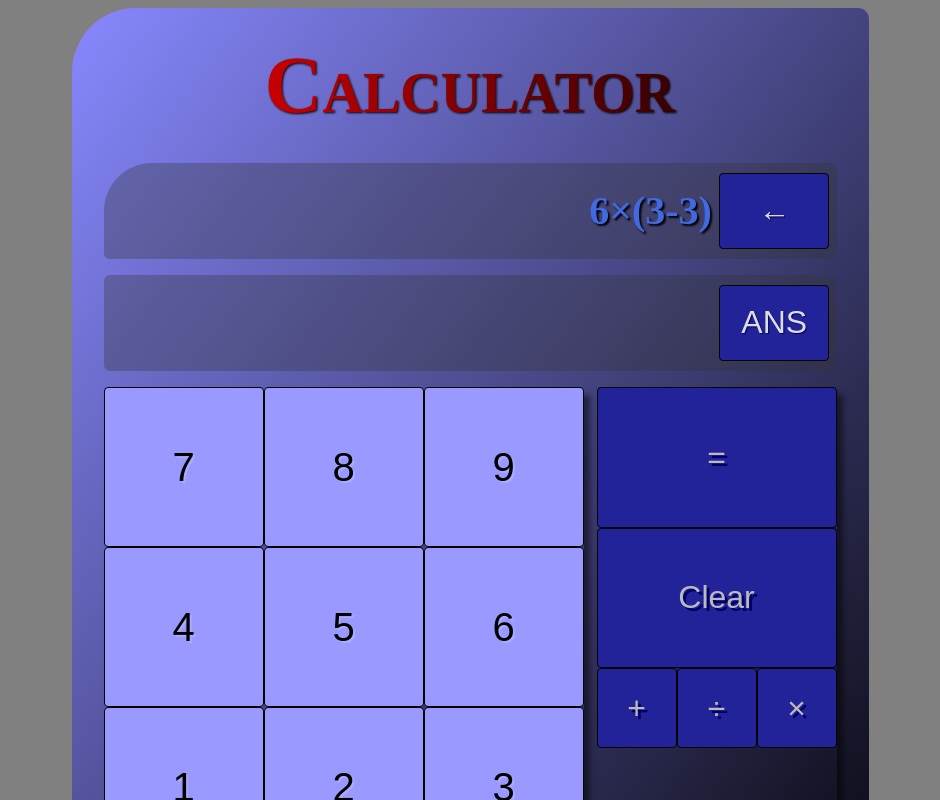
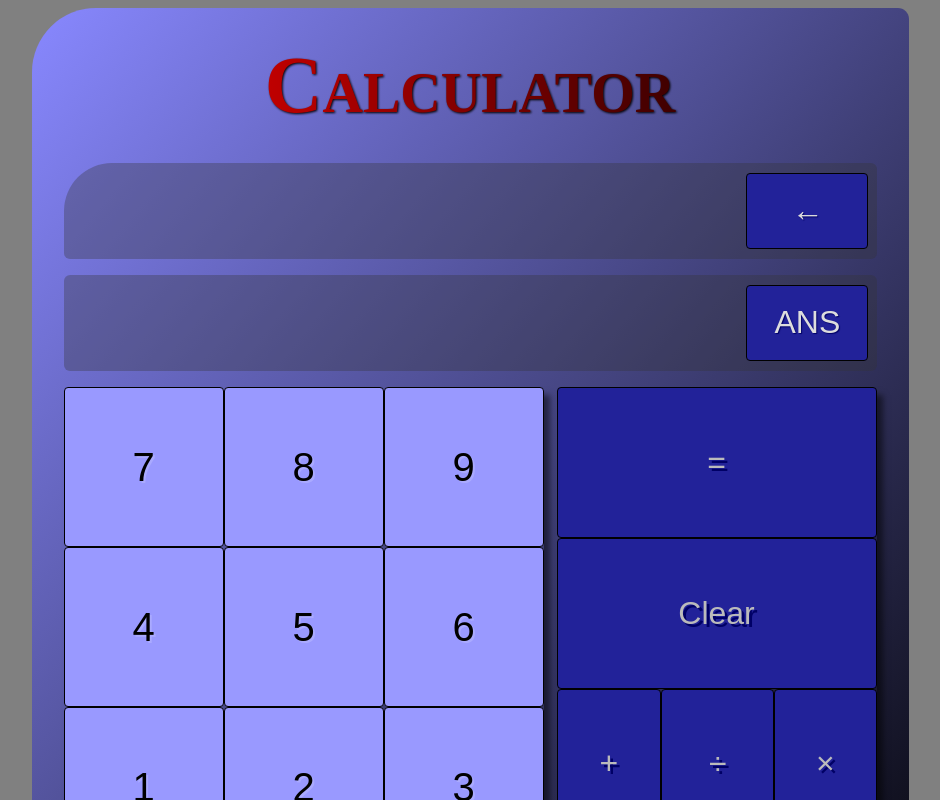
Before and after one commit to mshwarzberg/Calculator, a React (Create React App) app: page / in a window 1280 px wide. Shown: the top 800 px of the page, without its empty margins (170-1110 px from the left). Built offline with nearby package versions, Linux system fonts and the light colour scheme.

Commit message:
Finished for now

```diff
--- a/src/App.js
+++ b/src/App.js
@@ -1,10 +1,10 @@
 import React, { useState } from "react";
-import Board from "./Board";
-import InputField from "./InputField";
+import Board from "./Components/Board";
+import InputField from "./Components/InputField";
 
 function App() {
   // these should be self explanatory
-  const [userInp, setUserInp] = useState("6×(3-3)");
+  const [userInp, setUserInp] = useState("");
   const [out, setOut] = useState("");
   const [err, setErr] = useState(false);
   // handle user input
@@ -166,9 +166,9 @@ function App() {
       return '0'
     }
     // if a user tries to divide by zero, or give a calculation that returns a value that is too high.
-    if (mathArr[0] === Infinity) {
+    if (mathArr[0] === Infinity || isNaN(mathArr[0])) {
       setErr(true);
-      return setOut("You tryna break the universe? You can't divide by zero");
+      return setOut("Can't divide by zero");
     }
     return mathArr;
   }
--- a/src/InputField.js
+++ b/src/Components/InputField.js
@@ -44,7 +44,7 @@ function InputField(props) {
           >
             ←
           </button>
-          &nbsp;&nbsp;{renderedInput(props.userInp)}
+          {renderedInput(props.userInp)}
         </div>
 
         {props.err ? (
--- a/src/css/boards.css
+++ b/src/css/boards.css
@@ -15,9 +15,10 @@
 
 .symbolboard {
     display: grid;
-    grid-template-columns: auto auto auto;
+    grid-template-columns: auto auto;
     box-shadow: 6px 8px 6px #00000080;
     margin-left: 4px;
+    width: 20rem;
 }
 
 .numberboard {
@@ -42,8 +43,6 @@
 
 .inputsymbol {
     background-color: #222299;
-    width: 5rem;
-    height: 5rem;
     font-size: 2rem;
     color: #bbbbbb;
     text-shadow: 3px 3px 0 #000066;
```
Also changed, not shown: src/Components/Board.js (renamed from src/Board.js).
